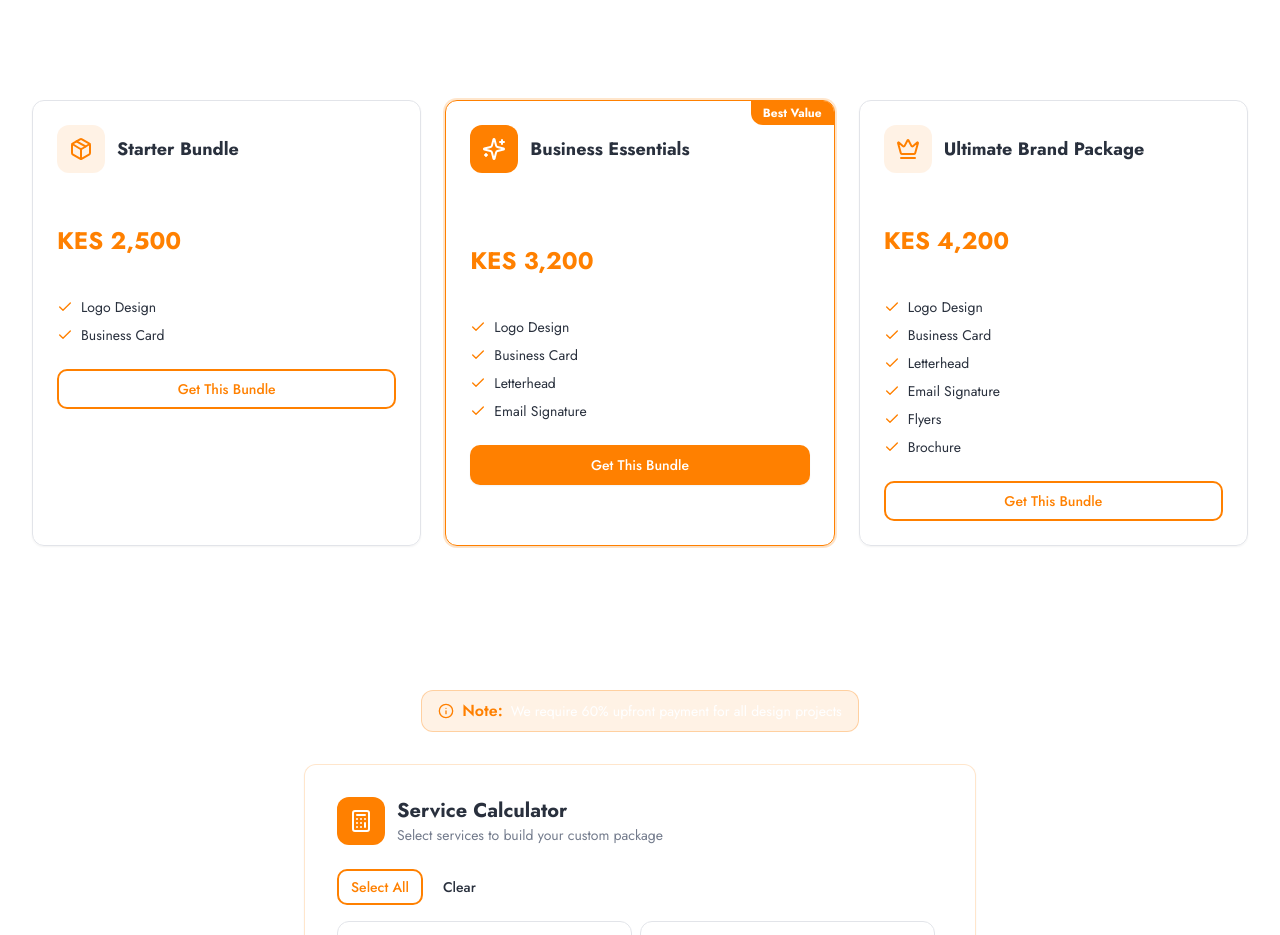
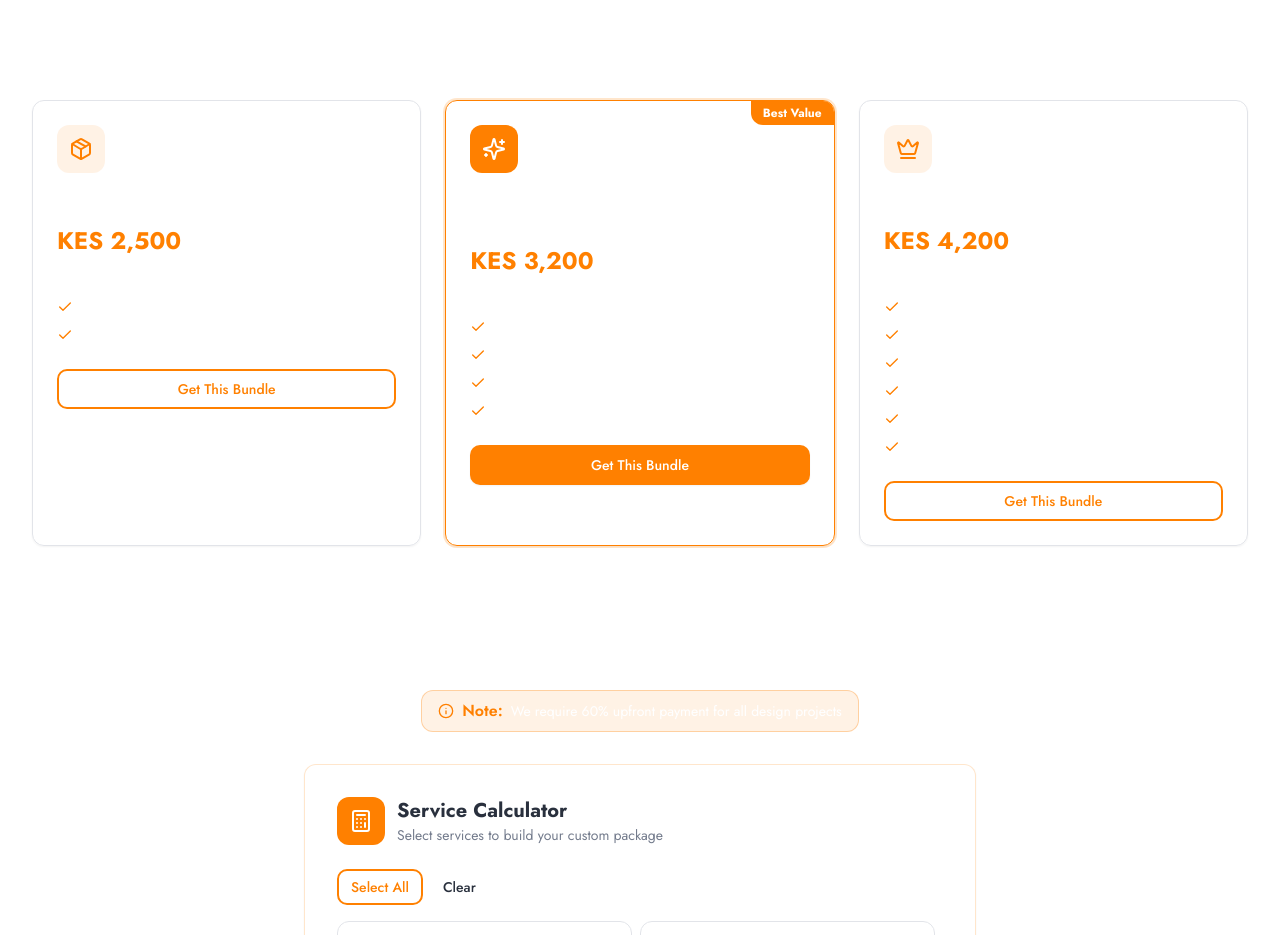
Before and after one commit to Nakhaima254/royal-graphics, a React (Vite) app: page /pricing in a window 1280 px wide. Shown: the part 1560-2495 px from the top of the page. Built offline with nearby package versions, Linux system fonts and the light colour scheme; the HTML template or start-up script is replaced by a standard one.

Commit message:
Changes
Co-authored-by: Nakhaima254 <219972135+Nakhaima254@users.noreply.github.com>

```diff
--- a/src/pages/PricingPage.tsx
+++ b/src/pages/PricingPage.tsx
@@ -612,7 +612,7 @@ const PricingPage = () => {
                                     <bundle.icon className="w-6 h-6" />
                                   </div>
                                   <div>
-                                    <h4 className="font-bold text-lg">{bundle.name}</h4>
+                                    <h4 className="font-bold text-lg text-white">{bundle.name}</h4>
                                   </div>
                                 </div>
                                 <p className="text-sm text-white mb-4">{bundle.description}</p>
@@ -626,7 +626,7 @@ const PricingPage = () => {
                                   {bundle.includes.map((item, i) => (
                                     <div key={i} className="flex items-center gap-2 text-sm">
                                       <Check className="w-4 h-4 text-primary flex-shrink-0" />
-                                      <span>{item}</span>
+                                      <span className="text-white">{item}</span>
                                     </div>
                                   ))}
                                 </div>
@@ -791,7 +791,7 @@ const PricingPage = () => {
                                       <bundle.icon className="w-6 h-6" />
                                     </div>
                                     <div>
-                                      <h4 className="font-bold text-lg">{bundle.name}</h4>
+                                      <h4 className="font-bold text-lg text-white">{bundle.name}</h4>
                                     </div>
                                   </div>
                                   <p className="text-sm text-white mb-4">{bundle.description}</p>
@@ -805,7 +805,7 @@ const PricingPage = () => {
                                     {(bundle.displayIncludes || bundle.includes).map((item, i) => (
                                       <div key={i} className="flex items-center gap-2 text-sm">
                                         <Check className="w-4 h-4 text-primary flex-shrink-0" />
-                                        <span>{item}</span>
+                                        <span className="text-white">{item}</span>
                                       </div>
                                     ))}
                                   </div>
@@ -845,7 +845,7 @@ const PricingPage = () => {
                                       <bundle.icon className="w-6 h-6" />
                                     </div>
                                     <div>
-                                      <h4 className="font-bold text-lg">{bundle.name}</h4>
+                                      <h4 className="font-bold text-lg text-white">{bundle.name}</h4>
                                     </div>
                                   </div>
                                   <p className="text-sm text-white mb-4">{bundle.description}</p>
```
